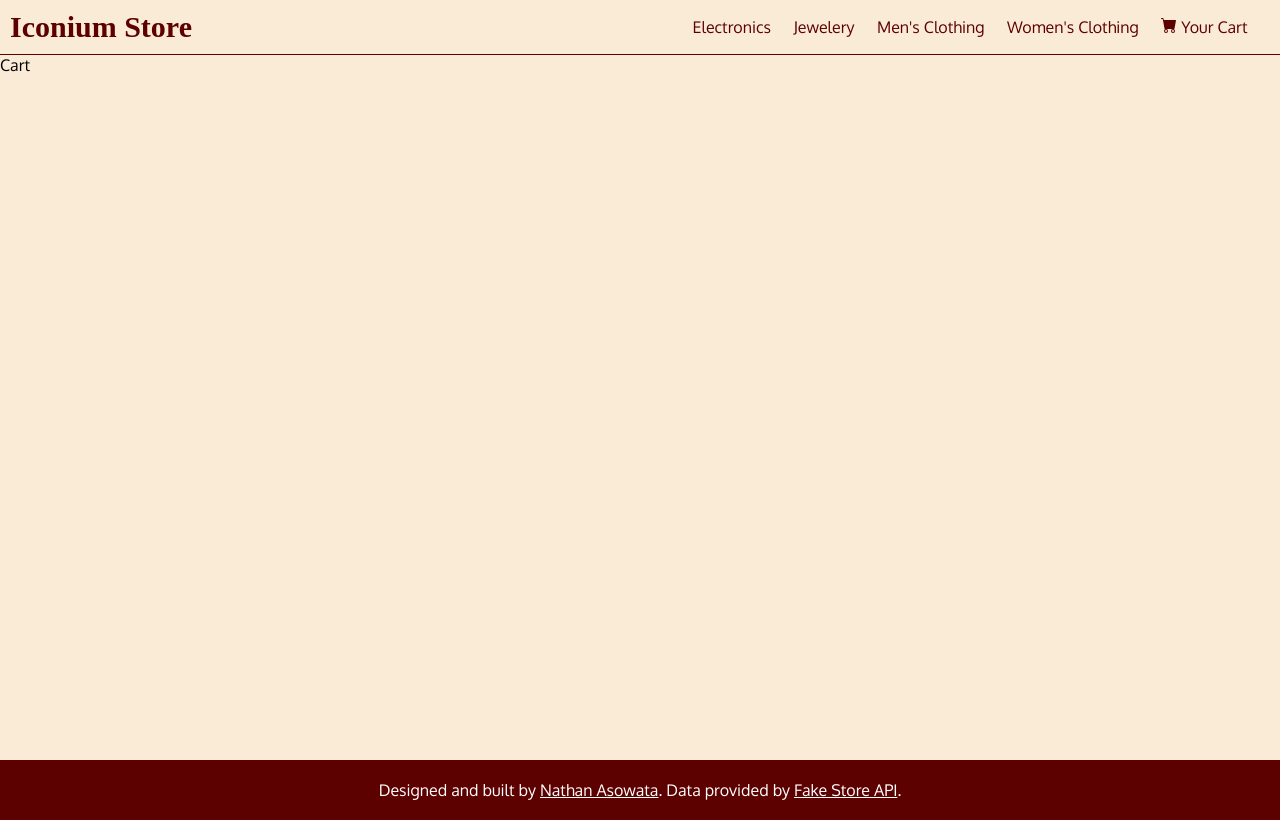
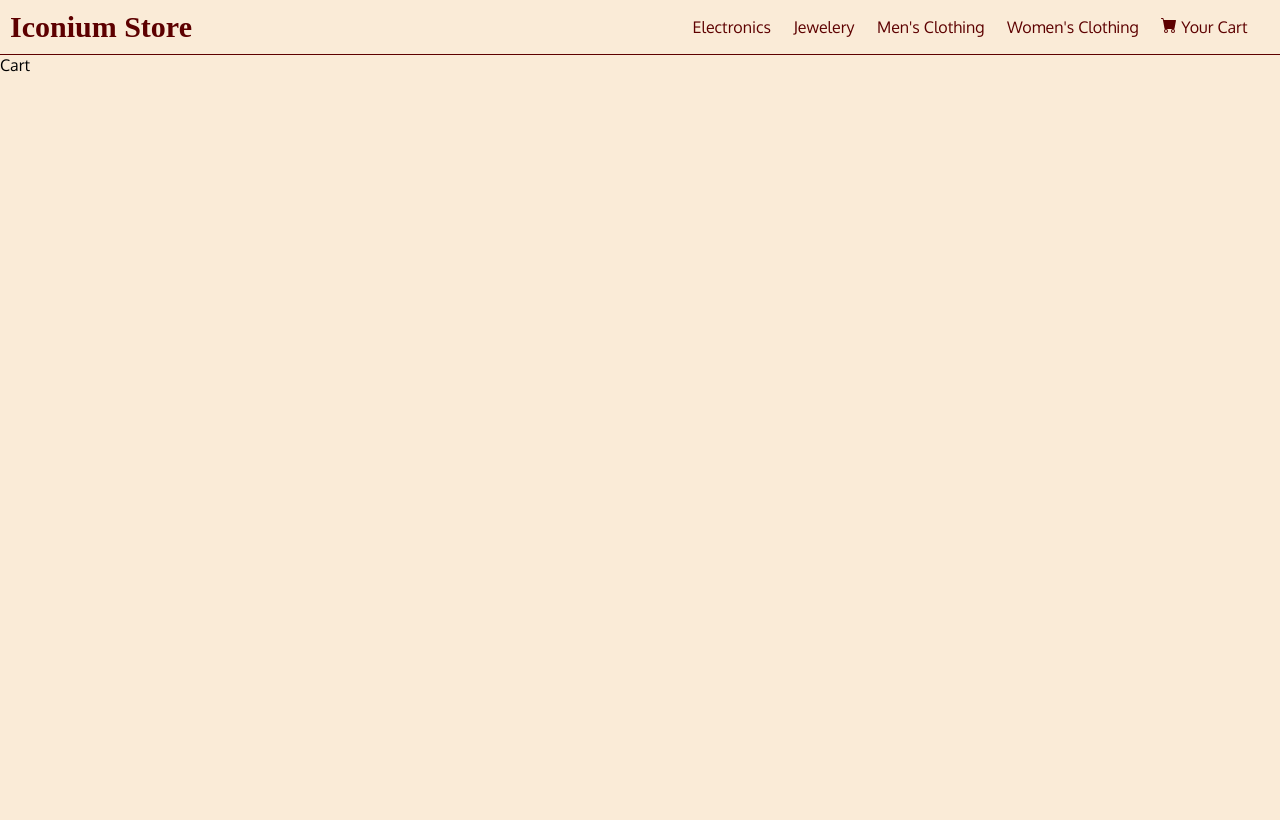
Before and after one commit to NathanAsowata/iconium-store, a Next.js app: page /cart in a window 1280 px wide. Built offline with nearby package versions, Linux system fonts and the light colour scheme; a web font is replaced by a local one.

Commit message:
Updated footer design

```diff
--- a/pages/_app.tsx
+++ b/pages/_app.tsx
@@ -1,14 +1,12 @@
 import '../styles/globals.scss'
 import type { AppProps } from 'next/app'
 import Navigation from '../components/Navigation'
-import Footer from '../components/Footer'
 
 function MyApp({ Component, pageProps }: AppProps) {
   return(
     <>
     <Navigation />
       <Component {...pageProps} />
-      <Footer />
     </>
   )
 }
--- a/pages/index.tsx
+++ b/pages/index.tsx
@@ -1,6 +1,7 @@
 import Head from "next/head"
 import Image from "next/image"
 import { useRouter } from "next/router"
+import Footer from "../components/Footer"
 import ProductItem from "../components/ProductItem"
 import styles from "../styles/Home.module.scss"
 
@@ -53,6 +54,7 @@ const Home = ({products}: propTypes) => {
           return <ProductItem product={product} key={product.id} />
         })}
       </section>
+      <Footer />
     </>
   )
 }
--- a/styles/Footer.module.scss
+++ b/styles/Footer.module.scss
@@ -3,9 +3,6 @@
     background-color: #5D0000;
     color: white;
     padding: 20px;
-    position: absolute;
-    top: 95%;
-    width: 100%;
     a{
         text-decoration: underline;
     }
```
